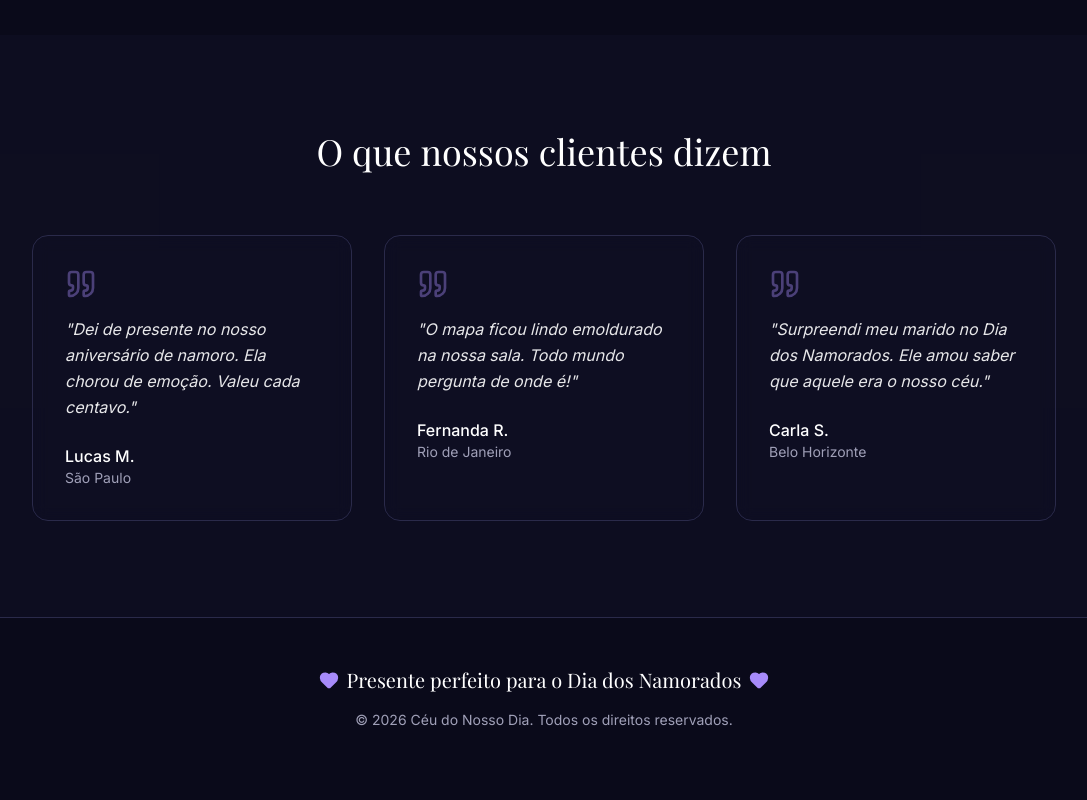
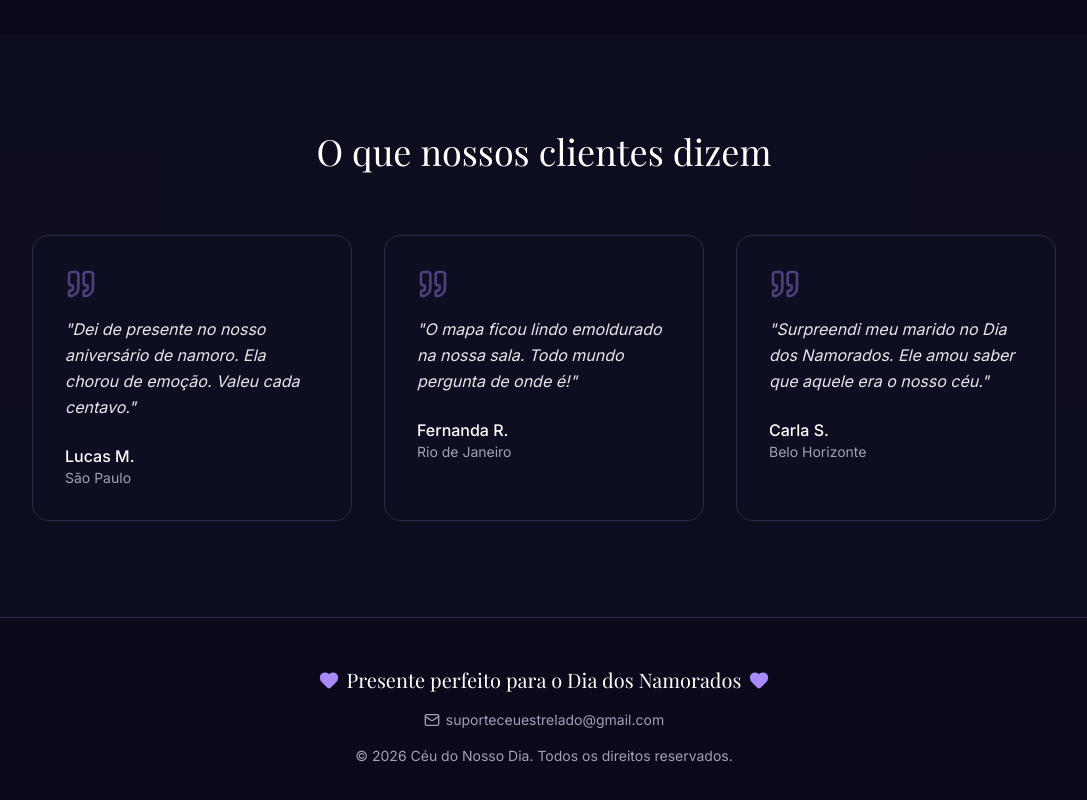
Before and after one commit to daniel-benicio/starry-sky, a Next.js app: page / in a window 1280 px wide. Shown: the part 2133-2933 px from the top of the page, without its empty margins (96-1183 px from the left). Before the commit the page ends 2911 px from the top, so only its background shows below. Built offline with nearby package versions, Linux system fonts and the light colour scheme; a web font is replaced by a local one.

Commit message:
feat: email de suporte no footer (#20)
* feat: add a email for suport  and add a preview to the main page

* revert: remove star map preview changes from main page

Co-Authored-By: Claude Sonnet 4.6 <noreply@anthropic.com>

---------

Co-authored-by: Claude Sonnet 4.6 <noreply@anthropic.com>

```diff
--- a/components/footer.tsx
+++ b/components/footer.tsx
@@ -1,4 +1,4 @@
-import { Heart } from "lucide-react"
+import { Heart, Mail } from "lucide-react"
 
 export function Footer() {
   return (
@@ -11,6 +11,15 @@ export function Footer() {
           </p>
           <Heart className="w-5 h-5 text-primary fill-primary" />
         </div>
+        <div className="flex items-center justify-center gap-1.5 mb-4">
+          <Mail className="w-4 h-4 text-muted-foreground" />
+          <a
+            href="mailto:suporteceuestrelado@gmail.com"
+            className="text-sm text-muted-foreground hover:text-primary transition-colors"
+          >
+            suporteceuestrelado@gmail.com
+          </a>
+        </div>
         <p className="text-muted-foreground text-sm">
           © {new Date().getFullYear()} Céu do Nosso Dia. Todos os direitos reservados.
         </p>
--- a/components/star-map-preview.tsx
+++ b/components/star-map-preview.tsx
@@ -80,7 +80,7 @@ export function StarMapPreview({ date, names }: StarMapPreviewProps) {
   }, [])   // only on mount — fully static
 
   return (
-    <div className="relative w-full max-w-[300px]">
+    <div className="relative w-full max-w-75">
       <div className="absolute inset-0 rounded-full bg-primary/10 blur-3xl" />
       <div className="relative rounded-full border border-primary/20 p-4 bg-background/50 backdrop-blur-sm">
         <canvas
```
